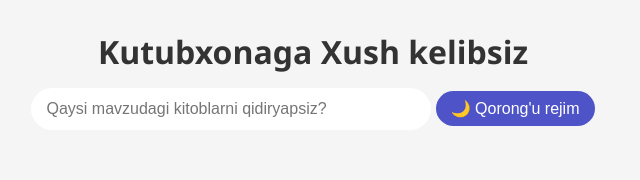
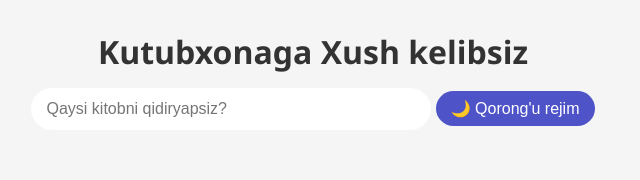
Before and after one commit to Kutubhona/kutubxona_webapp, a plain HTML site: page index.html in a window 1280 px wide. Shown: the top 180 px of the page, without its empty margins (327-967 px from the left). Drawn offline with Linux system fonts and the light colour scheme.

Commit message:
Update index.html

```diff
--- a/index.html
+++ b/index.html
@@ -9,7 +9,7 @@
 <body class="light">
     <header>
         <h1>Kutubxonaga Xush kelibsiz</h1>
-        <input type="text" id="searchInput" placeholder="Qaysi mavzudagi kitoblarni qidiryapsiz?">
+        <input type="text" id="searchInput" placeholder="Qaysi kitobni qidiryapsiz?">
         <button id="toggleTheme">🌙 Qorong'u rejim</button>
     </header>
 
```
